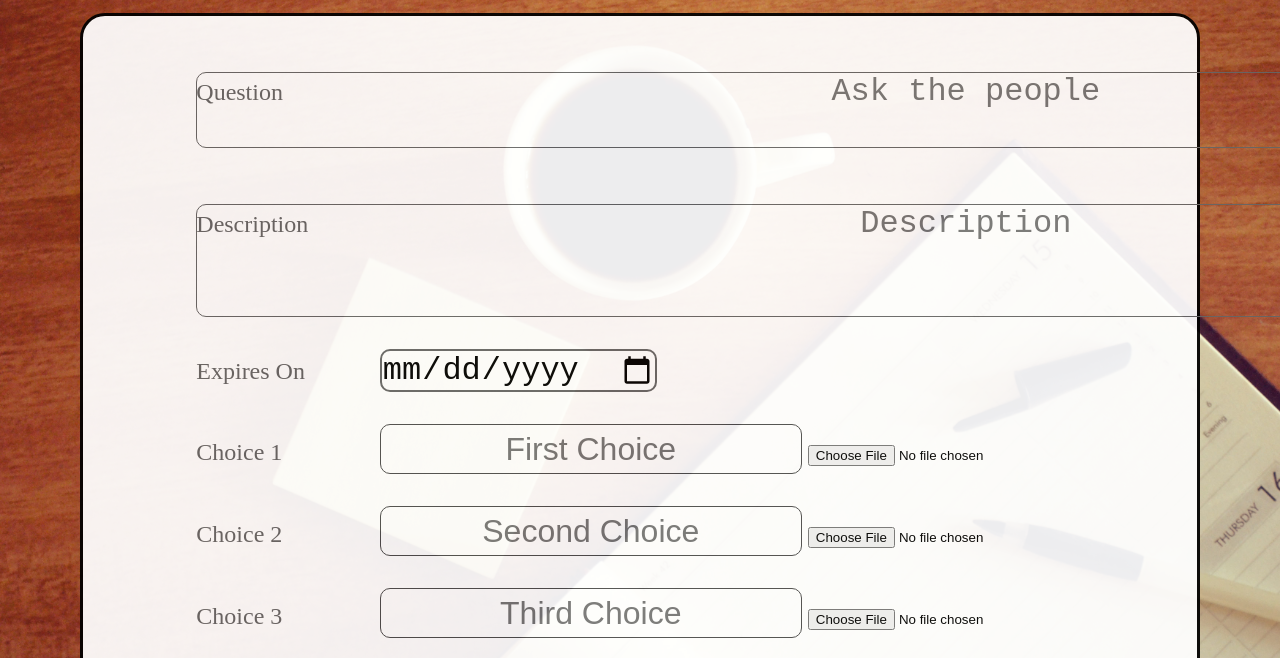
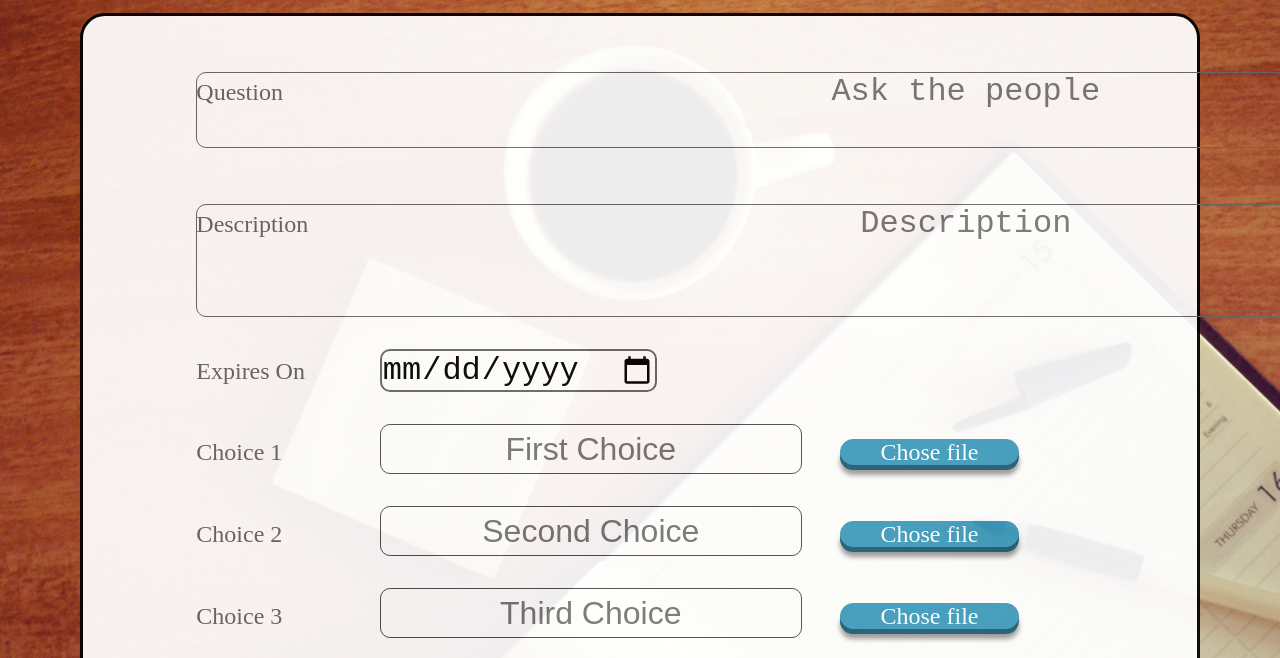
Before and after one commit to kewal07/pollsPOC, a plain HTML site: page createPoll.html in a window 1280 px wide. Shown: the part 142-800 px from the top of the page. Drawn offline with nearby package versions, Linux system fonts and the light colour scheme.

Commit message:
Create polls css

```diff
--- a/createPoll.css
+++ b/createPoll.css
@@ -123,3 +123,22 @@ background: url('question1.jpg') 0 0 no-repeat;
 border:none;
 overflow:hidden; */
 }
+
+.fileLabel {
+    text-align:center;
+    display:inline-block;
+    width:20%;
+    margin:0 0 0 2rem;
+    background: #3e9cbf;
+	border: 1px solid #3e9cbf;
+	cursor: pointer;
+	font-size: 1.5rem;
+	/* letter-spacing: .1rem; */
+	color: #fff;
+	-webkit-box-shadow: inset 0px 1px 0px #3e9cbf, 0px 5px 0px 0px #205c73, 0px 10px 5px #999;
+	-moz-box-shadow: inset 0px 1px 0px #3e9cbf, 0px 5px 0px 0px #205c73, 0px 10px 5px #999;
+	box-shadow: inset 0px 1px 0px #3e9cbf, 0px 5px 0px 0px #205c73, 0px 10px 5px #999;
+	-moz-border-radius: 25px;
+	-webkit-border-radius: 25px;
+	border-radius: 25px;
+}
--- a/createPoll.html
+++ b/createPoll.html
@@ -4,6 +4,8 @@
 		<meta charset="UTF-8" name="viewport" content="width=device-width, intial-scale=1.0">
 		<link rel="stylesheet" type="text/css" href="style.css">
 		<link rel="stylesheet" type="text/css" href="createPoll.css">
+		<script src="http://code.jquery.com/jquery.min.js"></script>
+		<script src="js/scriptIE.js"></script>
 		<script src="js/script.js"></script>
 	</head>
 	<body>
@@ -53,17 +55,17 @@
 					<p>
 						<label for="choice2">Choice 2</label>
 						<input id="choice2" type="text" name="choice2" placeholder="Second Choice">
-						<input id="choice2" type="file" name="choice2" accept="image/*">
+						<input id="choice2" class="fileButtonClass" type="file" name="choice2" accept="image/*">
 					</p>
 					<p>
 						<label for="choice3">Choice 3</label>
 						<input id="choice3" type="text" name="choice3" placeholder="Third Choice">
-						<input id="choice3" type="file" name="choice3" accept="image/*">
+						<input id="choice3" class="fileButtonClass" type="file" name="choice3" accept="image/*">
 					</p>
 					<p>
 						<label for="choice4">Choice 4</label>
 						<input id="choice4" type="text" name="choice4" placeholder="Fourth Choice">
-						<input id="choice4" type="file" name="choice4" accept="image/*">
+						<input id="choice4" class="fileButtonClass" type="file" name="choice4" accept="image/*">
 					</p>
 					<p>
 					<input id="submit" type="submit" value="Create" />
--- a/js/script.js
+++ b/js/script.js
@@ -3,6 +3,8 @@
 //        alert("bottom!");
 //    }
 // });
+/* For Fixed Header */
+$(document).ready(function(){
 	if ( $(window).width() > 960) {
 		$(window).on('scroll', function() {
 		    scrollPosition = $(this).scrollTop();
@@ -28,3 +30,25 @@ if ( $(window).width() > 960) {
 		    }
 		});
 	}
+	/* End */
+
+	/*For file browse */
+	var invisible = $('<div/>').css({height:0,width:0,'overflow':'hidden','display':'inline-block'});
+	var label = $('<div class="fileLabel">Chose file</div>');
+	var fileInput = $(":file").after(label).wrap(invisible);
+
+	fileInput.change(function(){
+	    $this = $(this);
+	    var fileVal = $this.val();
+    	var fileNameIndex = fileVal.lastIndexOf("\\") + 1;
+    	var fileName = fileVal.substr(fileNameIndex);
+    	$this.parent().next().text(fileName);
+    	console.log($this.parent().parent());
+    	$this.parent().parent().children().first().next().attr("placeholder", "Describe your image");
+	})
+
+	$('.fileLabel').click(function(){
+	    $(this).prev().children().first().click();
+	});
+	/* End */
+});
--- a/style.css
+++ b/style.css
@@ -129,7 +129,7 @@ a:hover{
 	width:30%;
 }
 .logo img.imgScroll{
-	width:70%;
+	width:10%;
 }
 .menu{
 	font-size: 2rem;
@@ -138,6 +138,7 @@ a:hover{
 }
 .menuScroll{
 	font-size:1.5rem;
+	margin-top:-2rem;
 }
 ul.menu-nav li{
 	list-style-type: none;
```
Also changed, not shown: 1 other file. Lines whose indentation alone changed are shown as unchanged.
